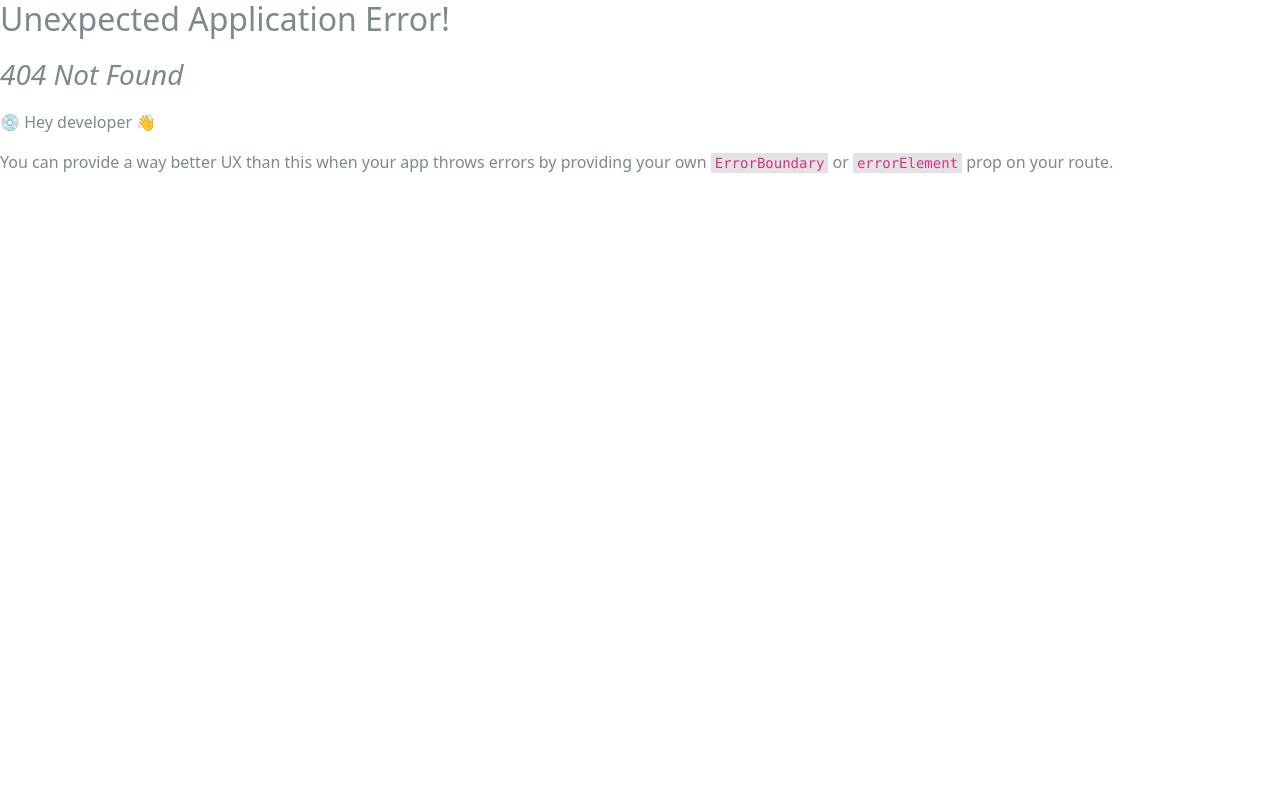
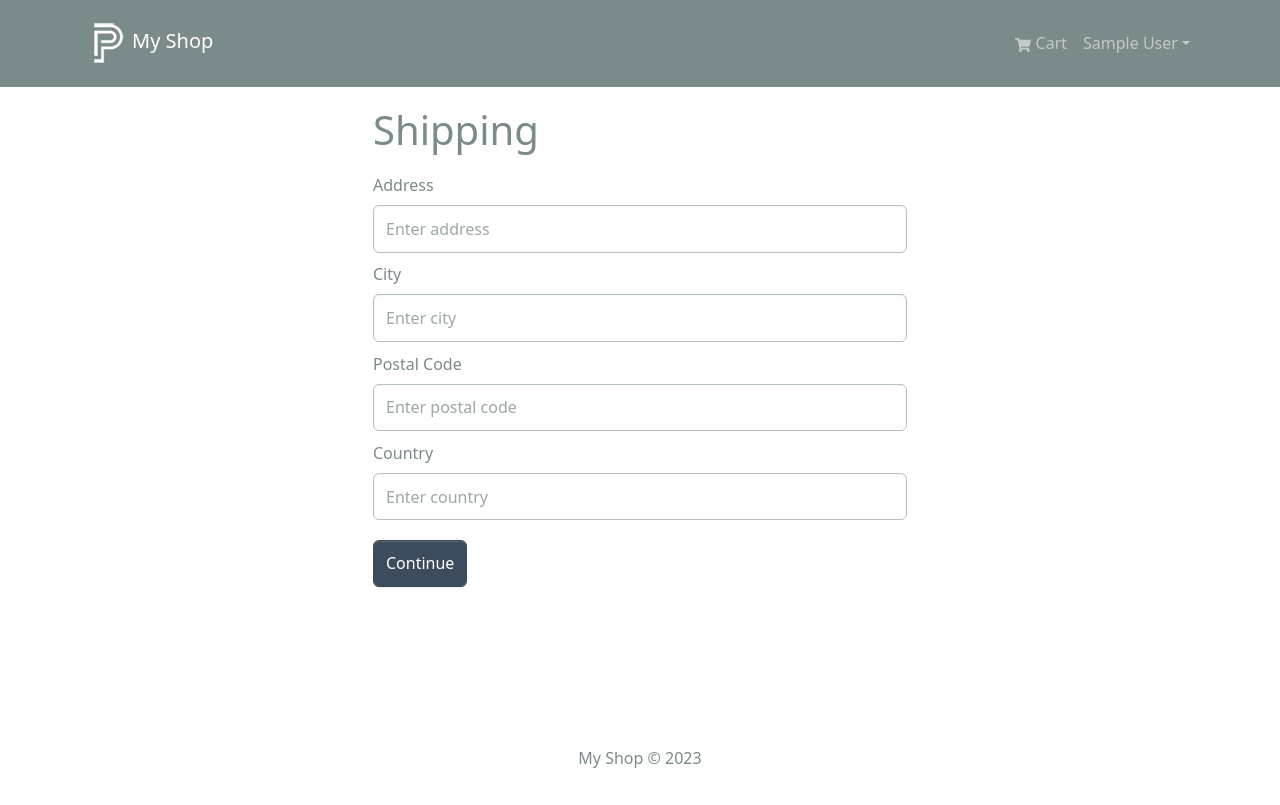
Before and after one commit to xeonmobius/myshopv2, a React (Create React App) app in the folder frontend/: page /shipping in a window 1280 px wide. Before the commit this address had no page. Built offline with nearby package versions, Linux system fonts and the light colour scheme; sample sign-in values are in the browser's storage.

Commit message:
Made the shipping screen Made the route to shipping screen private

```diff
--- /dev/null
+++ b/frontend/src/components/PrivateRoute.jsx
@@ -0,0 +1,10 @@
+import { Outlet, Navigate } from "react-router-dom";
+import { useSelector } from "react-redux";
+
+const PrivateRoute = () => {
+  const { userInfo } = useSelector((state) => state.auth);
+
+  return userInfo ? <Outlet /> : <Navigate to="/login" replace />;
+};
+
+export default PrivateRoute;
--- a/frontend/src/index.js
+++ b/frontend/src/index.js
@@ -17,6 +17,8 @@
 import CartScreen from "./screens/Cartscreen";
 import Loginscreen from "./screens/Loginscreen";
 import Registerscreen from "./screens/Registerscreen";
+import Shippingscreen from "./screens/Shippingscreen";
+import PrivateRoute from "./components/PrivateRoute";
 
 const router = createBrowserRouter(
   createRoutesFromElements(
@@ -26,6 +28,9 @@
       <Route path="cart" element={<CartScreen />} />
       <Route path="login" element={<Loginscreen />} />
       <Route path="register" element={<Registerscreen />} />
+      <Route path="" element={<PrivateRoute />}>
+        <Route path="shipping" element={<Shippingscreen />} />
+      </Route>
     </Route>
   )
 );
--- /dev/null
+++ b/frontend/src/screens/Shippingscreen.jsx
@@ -0,0 +1,74 @@
+import { useState } from "react";
+import { Form, Button } from "react-bootstrap";
+import FormContainer from "../components/FormContainer";
+import { useDispatch, useSelector } from "react-redux";
+import { useNavigate } from "react-router-dom";
+import { saveShippingAddress } from "../slices/cartSlice";
+
+const Shippingscreen = () => {
+  const cart = useSelector((state) => state.cart);
+  const { shippingAddress } = cart;
+
+  const [address, setAddress] = useState(shippingAddress.address || "");
+  const [city, setCity] = useState(shippingAddress.city || "");
+  const [postalCode, setPostalCode] = useState(shippingAddress.postalCode || "");
+  const [country, setCountry] = useState(shippingAddress.country || "");
+
+  const navigate = useNavigate();
+  const dispatch = useDispatch();
+
+  const submitHandler = async (e) => {
+    e.preventDefault();
+    dispatch(saveShippingAddress({ address, city, postalCode, country }));
+    navigate("/payment");
+  };
+
+  return (
+    <FormContainer>
+      <h1>Shipping</h1>
+      <Form onSubmit={submitHandler}>
+        <Form.Group controlId="address" className="my-2">
+          <Form.Label>Address</Form.Label>
+          <Form.Control
+            type="text"
+            placeholder="Enter address"
+            value={address}
+            onChange={(e) => setAddress(e.target.value)}
+          ></Form.Control>
+        </Form.Group>
+        <Form.Group controlId="city" className="my-2">
+          <Form.Label>City</Form.Label>
+          <Form.Control
+            type="text"
+            placeholder="Enter city"
+            value={city}
+            onChange={(e) => setCity(e.target.value)}
+          ></Form.Control>
+        </Form.Group>
+        <Form.Group controlId="postalCode" className="my-2">
+          <Form.Label>Postal Code</Form.Label>
+          <Form.Control
+            type="text"
+            placeholder="Enter postal code"
+            value={postalCode}
+            onChange={(e) => setPostalCode(e.target.value)}
+          ></Form.Control>
+        </Form.Group>
+        <Form.Group controlId="country" className="my-2">
+          <Form.Label>Country</Form.Label>
+          <Form.Control
+            type="text"
+            placeholder="Enter country"
+            value={country}
+            onChange={(e) => setCountry(e.target.value)}
+          ></Form.Control>
+        </Form.Group>
+        <Button type="submit" variant="primary" className="my-2">
+          Continue
+        </Button>
+      </Form>
+    </FormContainer>
+  );
+};
+
+export default Shippingscreen;
--- a/frontend/src/slices/cartSlice.js
+++ b/frontend/src/slices/cartSlice.js
@@ -3,7 +3,7 @@
 
 const initialState = localStorage.getItem("cart")
   ? JSON.parse(localStorage.getItem("cart"))
-  : { cartItems: [] };
+  : { cartItems: [], shippingAddress: {}, paymentMethod: 'PayPal' };
 
 const cartSlice = createSlice({
   name: "cart",
@@ -26,9 +26,13 @@
       state.cartItems = state.cartItems.filter((x) => x._id !== action.payload);
       return updateCart(state);
     },
+    saveShippingAddress: (state, action) => {
+      state.shippingAddress = action.payload;
+      return updateCart(state);
+    }
   },
 });
 
-export const { addToCart, removeFromCart } = cartSlice.actions;
+export const { addToCart, removeFromCart, saveShippingAddress } = cartSlice.actions;
 
 export default cartSlice.reducer;
```
